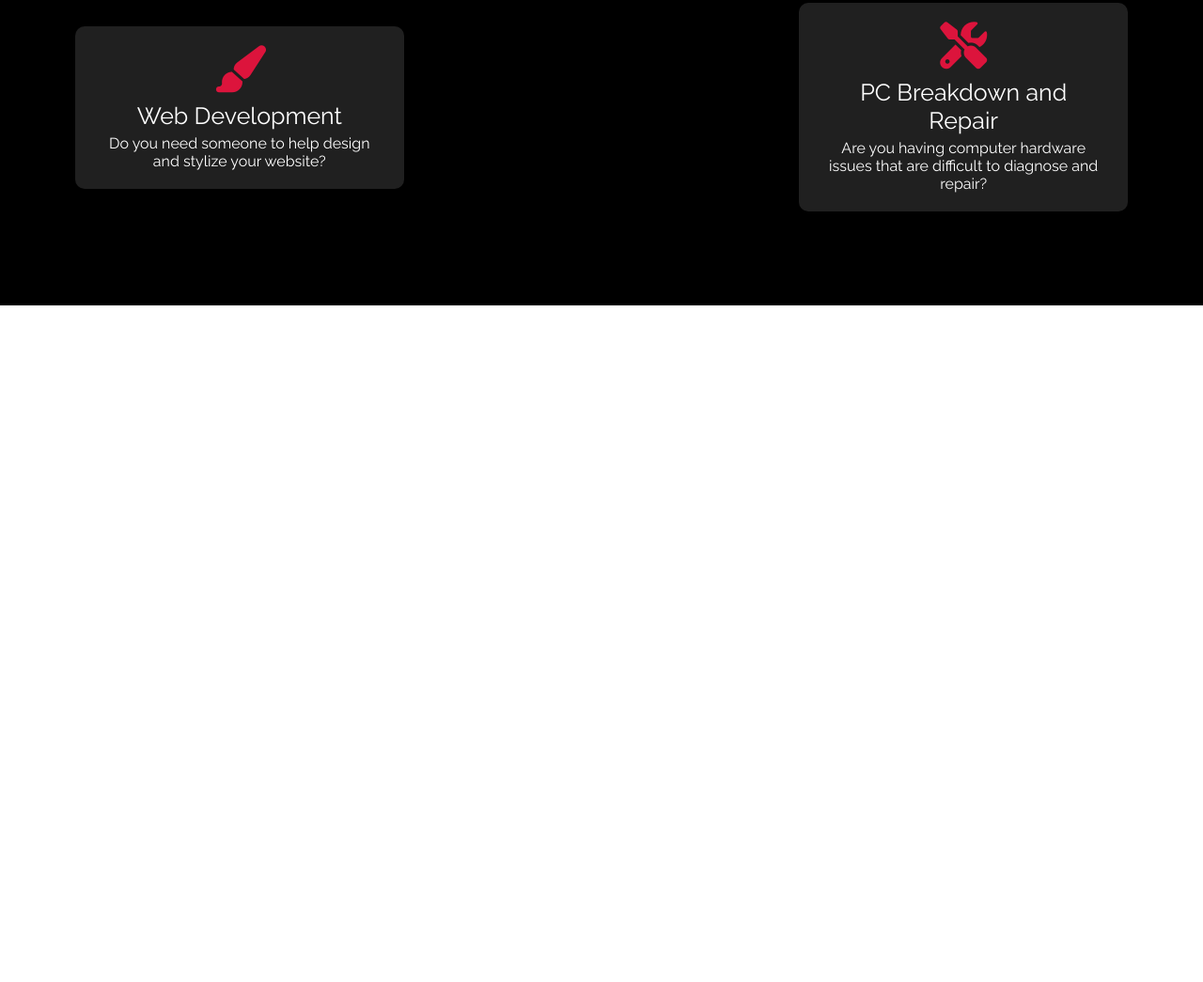
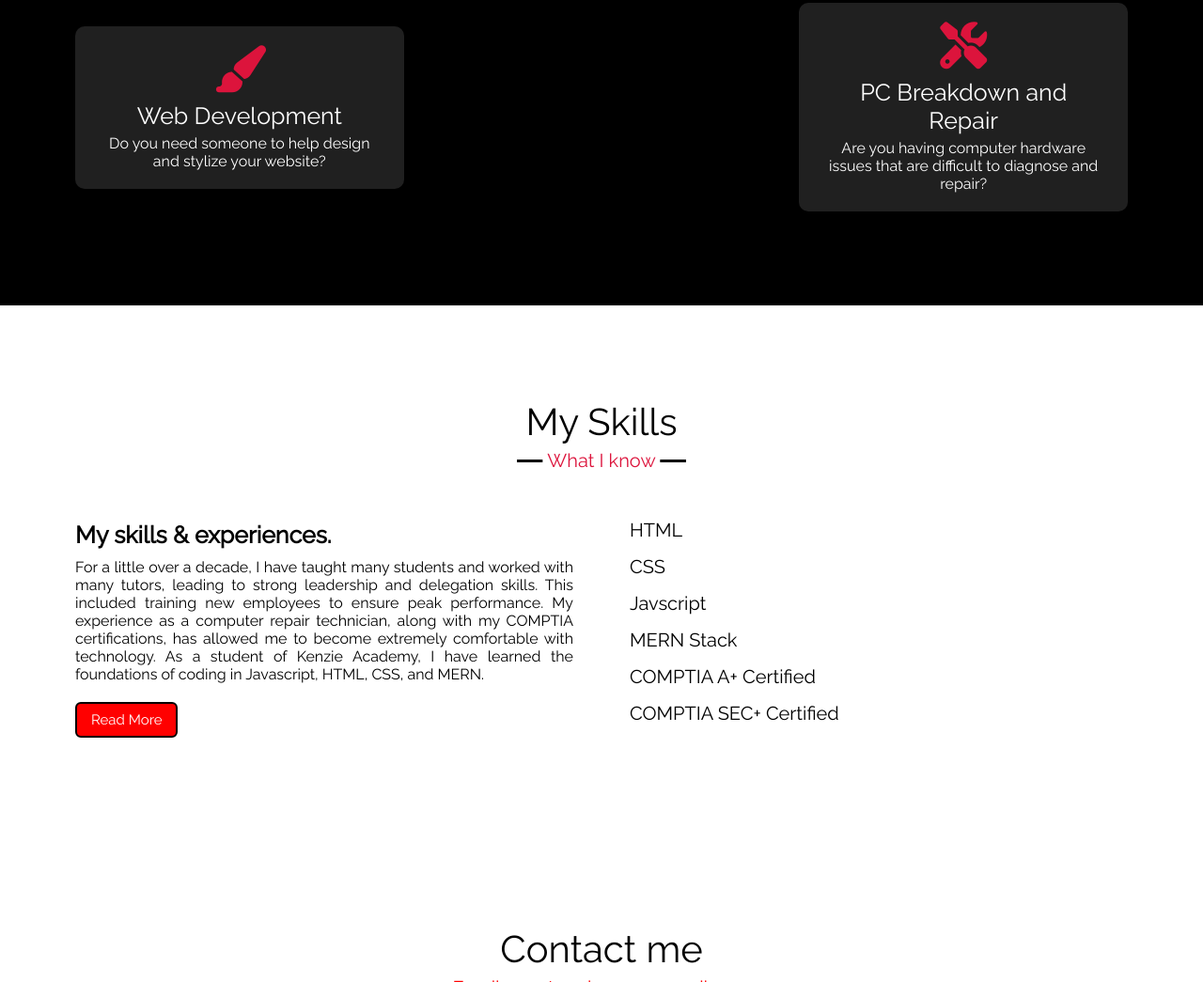
Before and after one commit to ArcRiseGen132/portfolio-page-sheikh-ahmed, a website: page index.html in a window 1280 px wide. Shown: the part 1755-2800 px from the top of the page at 94% size. Before the commit the page ends 2080 px from the top, so only its background shows below. Drawn offline with nearby package versions, Linux system fonts and the light colour scheme.

Commit message:
Finished

```diff
--- a/app.js
+++ b/app.js
@@ -1,13 +1,34 @@
 $(document).ready(function () {
   $(window).scroll(function () {
+    // sticky navbar on scroll script
     if (this.scrollY > 20) {
       $(".navbar").addClass("sticky");
     } else {
       $(".navbar").removeClass("sticky");
     }
+
+    // scroll-up button show/hide script
+    if (this.scrollY > 500) {
+      $(".scroll-up-btn").addClass("show");
+    } else {
+      $(".scroll-up-btn").removeClass("show");
+    }
   });
-  //menu toggle
-  // $('menu-btn').param(function () {
-  //   $('navbar .menu').toggleClass("active");
-  // })
+  // slide-up script
+  $(".scroll-up-btn").click(function () {
+    $("html").animate({ scrollTop: 0 });
+    // removing smooth scroll on slide-up button click
+    $("html").css("scrollBehavior", "auto");
+  });
+  $(".navbar .menu li a").click(function () {
+    // applying again smooth scroll on menu items click
+    $("html").css("scrollBehavior", "smooth");
+  });
+  // toggle menu/navbar script
+  $(".menu-btn").click(function () {
+    $(".navbar .menu").toggleClass("active");
+    $(".menu-btn i").toggleClass("active");
+  });
+  // typing text animation script
+
 });
--- a/index.html
+++ b/index.html
@@ -19,17 +19,24 @@
     ></script>
   </head>
   <body>
+    <div class="scroll-up-btn">
+      <i class="fas fa-angle-up"></i>
+    </div>
     <nav class="navbar">
       <div class="max-width">
         <div class="logo">
           <a href="#"> Portfo<span>lio</span> </a>
         </div>
         <ul class="menu">
-          <li><a href="#">Home</a></li>
-          <li><a href="#">About</a></li>
-          <li><a href="#">Services</a></li>
-          <li><a href="#">Skills</a></li>
-          <li><a href="#">Contact</a></li>
+          <li><a href="#home">Home</a></li>
+          <li><a href="#about">About</a></li>
+          <li><a href="#services">Services</a></li>
+          <li><a href="#skills">Skills</a></li>
+          <li><a href="#contact">Contact</a></li>
+          <li>
+            <a href="https://www.linkedin.com/in/sheikhahmed21/">LinkedIn</a>
+          </li>
+          <li><a href="https://github.com/ArcRiseGen132">Github</a></li>
         </ul>
         <div class="menu-btn">
           <i class="fas fa-bars"></i>
@@ -86,16 +93,92 @@
             <div class="box">
               <i class="fas fa-paint-brush"></i>
               <div class="text">Web Development</div>
-              <p>Do you need someone to help design and stylize your website?</p>
+              <p>
+                Do you need someone to help design and stylize your website?
+              </p>
             </div>
           </div>
           <div class="card">
             <div class="box">
               <i class="fas fa-tools"></i>
               <div class="text">PC Breakdown and Repair</div>
-              <p>Are you having computer hardware issues that are difficult to diagnose and repair?</p>
+              <p>
+                Are you having computer hardware issues that are difficult to
+                diagnose and repair?
+              </p>
             </div>
           </div>
+        </div>
+      </div>
+    </section>
+
+    <!-- skills section -->
+    <section class="skills" id="skills">
+      <div class="max-width">
+        <h2 class="title">My Skills</h2>
+        <div class="skills-content">
+          <div class="column left">
+            <div class="text">My skills & experiences.</div>
+            <p>
+              For a little over a decade, I have taught many students and worked
+              with many tutors, leading to strong leadership and delegation
+              skills. This included training new employees to ensure peak
+              performance. My experience as a computer repair technician, along
+              with my COMPTIA certifications, has allowed me to become extremely
+              comfortable with technology. As a student of Kenzie Academy, I
+              have learned the foundations of coding in Javascript, HTML, CSS,
+              and MERN.
+            </p>
+            <a href="#">Read More</a>
+          </div>
+          <div class="column right">
+            <div class="bars">
+              <div class="info">
+                <span>HTML</span>
+                <!-- <span>90%</span> -->
+              </div>
+            </div>
+            <div class="bars">
+              <div class="info">
+                <span>CSS</span>
+                <!-- <span>60%</span> -->
+              </div>
+            </div>
+            <div class="bars">
+              <div class="info">
+                <span>Javscript</span>
+                <!-- <span>80%</span> -->
+              </div>
+            </div>
+            <div class="bars">
+              <div class="info">
+                <span>MERN Stack</span>
+                <!-- <span>50%</span> -->
+              </div>
+            </div>
+            <div class="bars">
+              <div class="info">
+                <span>COMPTIA A+ Certified</span>
+                <!-- <span>50%</span> -->
+              </div>
+            </div>
+            <div class="bars">
+              <div class="info">
+                <span>COMPTIA SEC+ Certified</span>
+                <!-- <span>50%</span> -->
+              </div>
+            </div>
+          </div>
+        </div>
+      </div>
+    </section>
+
+    <!-- contact section -->
+    <section class="contact" id="contact">
+      <div class="max-width">
+        <h2 class="title">Contact me</h2>
+        <div class="contact-content">
+          <div class="column left"></div>
         </div>
       </div>
     </section>
--- a/style.css
+++ b/style.css
@@ -81,6 +81,31 @@
   display: none;
 }
 
+.scroll-up-btn  {
+  position:fixed;
+  height: 45px;
+  width: 42px;
+  background:crimson;
+  right: 30px;
+  bottom: 10px;
+  text-align: center;
+  line-height: 45px;
+  color: white;
+  z-index: 9999;
+  font-size: 30px;
+  border-radius: 6px;
+  cursor: pointer;
+  opacity: 0;
+  pointer-events: none;
+  transition:all 0.3 ease;
+}
+
+.scroll-up-btn.show {
+  bottom: 30px;
+  opacity: 1;
+  pointer-events:auto;
+}
+
 /*home section */
 
 .home {
@@ -135,8 +160,23 @@
 
 /* all similar elements */
 
+.about,
+.services,
+.skills {
+  font-family: "Raleway", sans-serif;
+}
+
 section {
   padding: 100px 0;
+}
+
+.about .about-content,
+.services .serv-content,
+.skills .skills-content {
+  display: flex;
+  flex-wrap: wrap;
+  align-items: center;
+  justify-content: space-between;
 }
 
 section .title {
@@ -173,22 +213,10 @@ section .title::after {
 
 /* about section styling */
 
-.about,
-.services {
-  font-family: "Raleway", sans-serif;
-}
-
 .about .title::after {
   content: "Who I Am";
 }
 
-.about .about-content,
-.services .serv-content {
-  display: flex;
-  flex-wrap: wrap;
-  align-items: center;
-  justify-content: space-between;
-}
 .about .about-content .left {
   width: 45%;
 }
@@ -289,39 +317,91 @@ section .title::after {
   font-weight: 500;
   margin: 10px 0 5px 0;
 }
-/* responsive media query*/
-/* @media (max-width: 1100px) {
-  .home .max-width {
-    margin-left: 0px;
-  }
+
+/* skills section */
+
+.skills .title::after {
+  content: "What I know";
 }
 
-@media (max-width: 990px) {
-  .max-width {
-    padding: 0 50px;
+.skills .skills-content .column {
+  width: calc(50% - 30px);
 }
+
+.skills .skills-content .left .text {
+  font-size: 25px;
+  font-weight: 600;
+  margin-bottom: 10px;
+}
+
+.skills .skills-content .left p {
+  text-align: justify;
+}
+
+.skills .skills-content .left a {
+  display: inline-block;
+  background: rgb(255, 0, 0);
+  color: rgb(255, 255, 255);
+  font-size: 15px;
+  font-weight: 500;
+  padding: 8px 15px;
+  margin-top: 20px;
+  border-radius: 6px;
+  border: 2px solid black;
+  transition: all 0.3s ease;
+}
+
+.skills .skills-content .left a:hover {
+  color: crimson;
+  background: none;
+}
+
+.skills .skills-content .right .bars {
+  margin-bottom: 15px;
+  font-size: 20px;
+}
+
+/*contact section*/
+.contact .title::after {
+  content: "Email me at ssahme21@gmail.com";
+  color: rgb(255, 0, 0);
+}
+
+
+
+/* .skills .skills-content .right .info {
+  display: flex;
+  align-items: center;
+  justify-content: space-between;
 } */
 
+/* .skills .skills-content .right span {
+  font-weight: 500;
+  font-size: 18px;
+}
+
+/* responsive media query*/
+
 @media (max-width: 1104px) {
-  .about .about-content .left img{
+  .about .about-content .left img {
     height: 350px;
     width: 350px;
   }
 }
 @media (max-width: 991px) {
-  .max-width{
+  .max-width {
     padding: 0 50px;
   }
 }
-@media (max-width: 947px){
-  .menu-btn{
+@media (max-width: 947px) {
+  .menu-btn {
     display: block;
     z-index: 999;
   }
-  .menu-btn i.active:before{
+  .menu-btn i.active:before {
     content: "\f00d";
   }
-  .navbar .menu{
+  .navbar .menu {
     position: fixed;
     height: 100vh;
     width: 100%;
@@ -332,90 +412,90 @@ section .title::after {
     padding-top: 80px;
     transition: all 0.3s ease;
   }
-  .navbar .menu.active{
+  .navbar .menu.active {
     left: 0;
   }
-  .navbar .menu li{
+  .navbar .menu li {
     display: block;
   }
-  .navbar .menu li a{
+  .navbar .menu li a {
     display: inline-block;
     margin: 20px 0;
     font-size: 25px;
   }
-  .home .home-content .text-2{
+  .home .home-content .text-2 {
     font-size: 70px;
   }
-  .home .home-content .text-3{
+  .home .home-content .text-3 {
     font-size: 35px;
   }
-  .home .home-content a{
+  .home .home-content a {
     font-size: 23px;
     padding: 10px 30px;
   }
-  .max-width{
+  .max-width {
     max-width: 930px;
   }
-  .about .about-content .column{
+  .about .about-content .column {
     width: 100%;
   }
-  .about .about-content .left{
+  .about .about-content .left {
     display: flex;
     justify-content: center;
     margin: 0 auto 60px;
   }
-  .about .about-content .right{
+  .about .about-content .right {
     flex: 100%;
   }
-  .services .serv-content .card{
+  .services .serv-content .card {
     width: calc(50% - 10px);
     margin-bottom: 20px;
   }
   .skills .skills-content .column,
-  .contact .contact-content .column{
+  .contact .contact-content .column {
     width: 100%;
     margin-bottom: 35px;
   }
 }
 @media (max-width: 690px) {
-  .max-width{
+  .max-width {
     padding: 0 23px;
   }
-  .home .home-content .text-2{
+  .home .home-content .text-2 {
     font-size: 60px;
   }
-  .home .home-content .text-3{
+  .home .home-content .text-3 {
     font-size: 32px;
   }
-  .home .home-content a{
+  .home .home-content a {
     font-size: 20px;
   }
-  .services .serv-content .card{
+  .services .serv-content .card {
     width: 100%;
   }
 }
 @media (max-width: 500px) {
-  .home .home-content .text-2{
+  .home .home-content .text-2 {
     font-size: 50px;
   }
-  .home .home-content .text-3{
+  .home .home-content .text-3 {
     font-size: 27px;
   }
   .about .about-content .right .text,
-  .skills .skills-content .left .text{
+  .skills .skills-content .left .text {
     font-size: 19px;
   }
-  .contact .right form .fields{
+  .contact .right form .fields {
     flex-direction: column;
   }
   .contact .right form .name,
-  .contact .right form .email{
+  .contact .right form .email {
     margin: 0;
   }
-  .right form .error-box{
+  .right form .error-box {
     width: 150px;
   }
-  .scroll-up-btn{
+  .scroll-up-btn {
     right: 15px;
     bottom: 15px;
     height: 38px;
```
Lines whose indentation alone changed are shown as unchanged.
